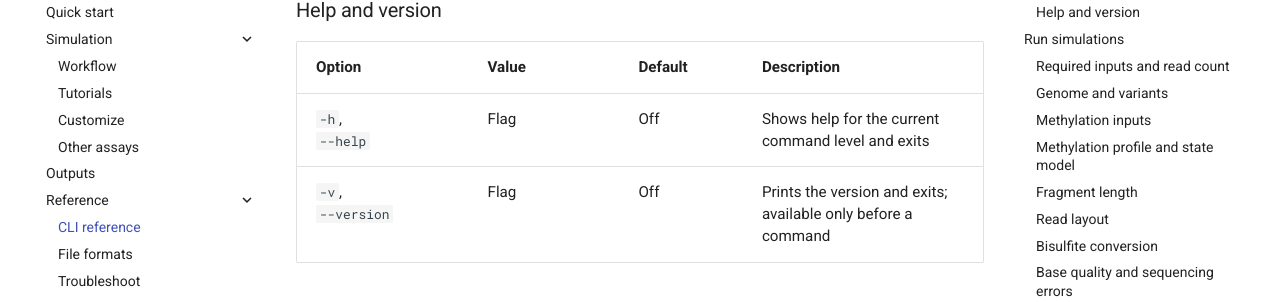
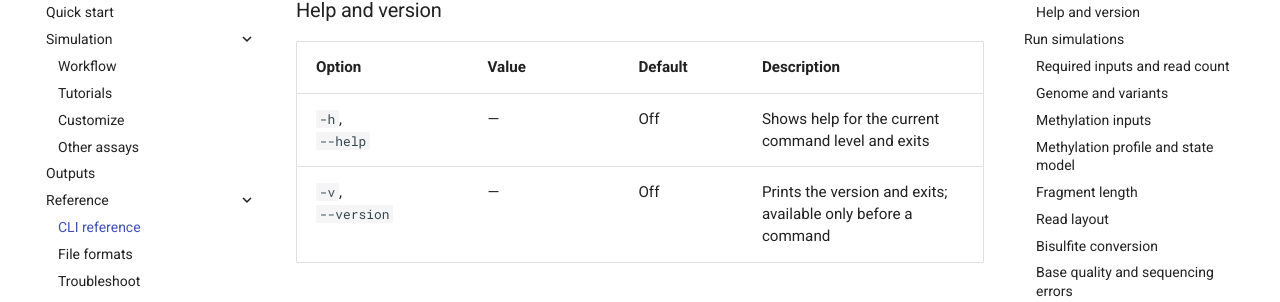
Before and after one commit to wbvguo/BSReadSim, an MkDocs documentation site: the page built from docs/reference/cli.md, in a window 1280 px wide and 900 px high, scrolled down 1266 px. Shown: the part 150-452 px from the top of the window. Built offline with MkDocs 1.6.1 and Material for MkDocs 9.7.7, drawn with Linux system fonts in a browser that asks for light colours; comment, search, counter and statistics services are not loaded; some of the changed text lies outside the part shown.

Commit message:
update tables

```diff
--- a/docs/reference/cli.md
+++ b/docs/reference/cli.md
@@ -48,8 +48,8 @@
 
 | Option | Value | Default | Description |
 | --- | --- | --- | --- |
-| `-h`,<br>`--help` | Flag | Off | Shows help for the current command level and exits |
-| `-v`,<br>`--version` | Flag | Off | Prints the version and exits; available only before a command |
+| `-h`,<br>`--help` | — | Off | Shows help for the current command level and exits |
+| `-v`,<br>`--version` | — | Off | Prints the version and exits; available only before a command |
 
 ## Run simulations
 
@@ -106,7 +106,7 @@
 | `--mutation-rate` | Float in `[0, 1]` | `0.001` | Sets the probability of a de novo mutation event at each non-`N` reference position |
 | `--indel-fraction` | Float in `[0, 1]` | `0.15` | Sets the proportion of generated mutation events that are indels |
 | `--indel-extension-probability` | Float in `[0, 1]` | `0.15` | Sets the probability that an indel extends by each additional base, up to four bases |
-| `--homozygous-only` | Flag | Off | Generates every de novo variant on both haplotypes |
+| `--homozygous-only` | — | Off | Generates every de novo variant on both haplotypes |
 
 ??? info "Details"
 
@@ -153,8 +153,8 @@
 | `--beta-chg` | `a,b` | `0.01,0.05` | Sets the CHG-site Beta parameters |
 | `--beta-chh` | `a,b` | `0.01,0.05` | Sets the CHH-site Beta parameters |
 | `--meth-model` | `bernoulli` or `bilstm` | `bernoulli` | Selects the requested fragment-level methylation state model |
-| `--cpg-only` | Flag | Off | Omits CHG and CHH sites from the prepared profile |
-| `--pool-meth` | Flag | Off | Resamples input values within each contig and cytosine context |
+| `--cpg-only` | — | Off | Omits CHG and CHH sites from the prepared profile |
+| `--pool-meth` | — | Off | Resamples input values within each contig and cytosine context |
 
 `--pool-meth` requires one of the four text profile inputs; it cannot be used
 with a generated profile or MethDB.
@@ -192,14 +192,14 @@
 | --- | --- | --- | --- |
 | `-l`,<br>`--read-length` | Integer from `1` to `10000` | `100` | Sets the number of bases in each read |
 | `--max-ambiguous-fraction` | Float in `[0, 1]` | `0.05` | Sets the maximum allowed fraction of `N` bases per read |
-| `--single-end` | Flag | Off | Selects single-end sequencing |
+| `--single-end` | — | Off | Selects single-end sequencing |
 
 ### Bisulfite conversion
 
 | Option | Value | Default | Description |
 | --- | --- | --- | --- |
 | `--conversion-rate` | Float in `[0, 1]` | `0.998` | Sets the probability that each unmethylated cytosine is converted |
-| `--undirectional` | Flag | Off | Selects an undirectional bisulfite library |
+| `--undirectional` | — | Off | Selects an undirectional bisulfite library |
 
 Available only for WGBS, RRBS, and TBS. See
 [Bisulfite conversion](../simulation/customize.md#bisulfite-conversion)
@@ -236,8 +236,8 @@
 
 | Option | Value | Default | Description |
 | --- | --- | --- | --- |
-| `--fragment-summary` | Flag | Off | Adds compact fragment metadata to BAM records |
-| `--fragment-realization` | Flag | Off | Adds complete-fragment methylation and conversion states to BAM records |
+| `--fragment-summary` | — | Off | Adds compact fragment metadata to BAM records |
+| `--fragment-realization` | — | Off | Adds complete-fragment methylation and conversion states to BAM records |
 
 Both options require BAM. Fragment realization is available only for
 bisulfite assays and implies fragment summaries. See
@@ -247,9 +247,9 @@
 
 | Option | Value | Default | Description |
 | --- | --- | --- | --- |
-| `--save-methdb` | Flag | Off | Writes the methylation profile to MethDB with embedded variants |
-| `--save-vcf` | Flag | Off | Writes the prepared, phased variant set to VCF |
-| `--save-truth` | Flag | Off | Writes the variant set and, for bisulfite assays, the methylation profile to disk |
+| `--save-methdb` | — | Off | Writes the methylation profile to MethDB with embedded variants |
+| `--save-vcf` | — | Off | Writes the prepared, phased variant set to VCF |
+| `--save-truth` | — | Off | Writes the variant set and, for bisulfite assays, the methylation profile to disk |
 
 `--save-methdb` is available only for bisulfite assays. For non-bisulfite
 assays, `--save-truth` exports only the prepared, phased variant set as VCF.
@@ -384,10 +384,10 @@
 | `--asm` | CGmapTools ASS path | — | Validates ASS rows and their linked variants and targets |
 | `--asm-bed` | ASM BED path | — | Validates ASM BED rows and their linked variants and targets |
 | `--seed-phase` | uint64 | `0` | Sets deterministic phase for unphased VCF or inferred ASM heterozygotes |
-| `--cpg-only` | Flag | Off | Checks ASM targets under a CG-only methylation domain |
-| `--pool-meth` | Flag | Off | Requires a selected text profile with at least one defined probability |
-| `--json` | Flag | Off | Emits the validation summary as JSON instead of text |
-| `--strict` | Flag | Off | Exits nonzero if an MNP, complex replacement, or indel over four bases would be skipped |
+| `--cpg-only` | — | Off | Checks ASM targets under a CG-only methylation domain |
+| `--pool-meth` | — | Off | Requires a selected text profile with at least one defined probability |
+| `--json` | — | Off | Emits the validation summary as JSON instead of text |
+| `--strict` | — | Off | Exits nonzero if an MNP, complex replacement, or indel over four bases would be skipped |
 
 A VCF, methylation profile, or ASM file may cover any subset of reference
 contigs. For example, two covered contigs in a 25-contig FASTA are reported as
@@ -424,7 +424,7 @@
 | `--indel-extension-probability` | Float in `[0, 1]` | `0.15` | Sets extension probability for generated indels, up to four bases |
 | `--seed-mut` | uint64 | `0` | Sets the de novo mutation seed |
 | `--seed-phase` | uint64 | `0` | Sets the seed for unphased VCF heterozygotes |
-| `--homozygous-only` | Flag | Off | Forces every generated event onto both haplotypes |
+| `--homozygous-only` | — | Off | Forces every generated event onto both haplotypes |
 
 `--vcf` and `--mutation-rate` are mutually exclusive. Indel controls,
 `--seed-mut`, and `--homozygous-only` affect generated events only. The
@@ -463,8 +463,8 @@
 | `--beta-chh` | `a,b` | `0.01,0.05` | Sets the CHH-site Beta parameters |
 | `--meth-model` | `bernoulli` or `bilstm` | `bernoulli` | Is accepted for configuration compatibility but does not change MethDB output |
 | `--seed-meth` | uint64 | `0` | Sets the methylation-probability seed |
-| `--cpg-only` | Flag | Off | Omits CHG and CHH sites from the prepared profile |
-| `--pool-meth` | Flag | Off | Resamples text-profile values by contig and context |
+| `--cpg-only` | — | Off | Omits CHG and CHH sites from the prepared profile |
+| `--pool-meth` | — | Off | Resamples text-profile values by contig and context |
 
 Choose at most one baseline methylation input and at most one ASM input.
 `--pool-meth` requires a text profile. `build methdb` does not accept MethDB as
@@ -490,7 +490,7 @@
 | `--insert-max` | uint32 | `1000` | Sets the maximum retained restriction-fragment length |
 | `--insert-sd` | Non-negative number | `25` | Is accepted for consistency but does not change the candidate BED |
 | `--max-ambiguous-fraction` | Float in `[0, 1]` | `0.05` | Sets the maximum allowed `N` fraction in each candidate read |
-| `--single-end` | Flag | Off | Validates one read per candidate instead of two |
+| `--single-end` | — | Off | Validates one read per candidate instead of two |
 
 The reference, variant source and focused seeds, cut sites, read layout and
 length, insert bounds, and ambiguity threshold define candidate identities.
@@ -509,7 +509,7 @@
 | --- | --- | --- | --- |
 | `-i`,<br>`--input` | MethDB path | Required | Loads the source MethDB |
 | `-o`,<br>`--output` | New `.bed.gz` or `.bed` path | Required | Sets the new extended BED output path |
-| `--no-compression` | Flag | Off | Writes plain extended BED |
+| `--no-compression` | — | Off | Writes plain extended BED |
 
 ??? info "Details"
 
@@ -527,7 +527,7 @@
 | Option | Value | Default | Description |
 | --- | --- | --- | --- |
 | `--core` | Executable path | Bundled `htsim-core` | Overrides the core for every `run`, `validate`, and `build` command and for `export methdb` |
-| `--no-update-variant-boundaries` | Flag | Off | Disables context updates; variant-aware bisulfite preparation rejects it |
+| `--no-update-variant-boundaries` | — | Off | Disables context updates; variant-aware bisulfite preparation rejects it |
 
 `--no-update-variant-boundaries` is available only for `run wgbs`, `run rrbs`,
 `run tbs`, and `build methdb`. It is not accepted by the non-bisulfite run
```
Also changed, not shown: docs/simulation/customize.md (+10 -10 lines), 1 other file.
